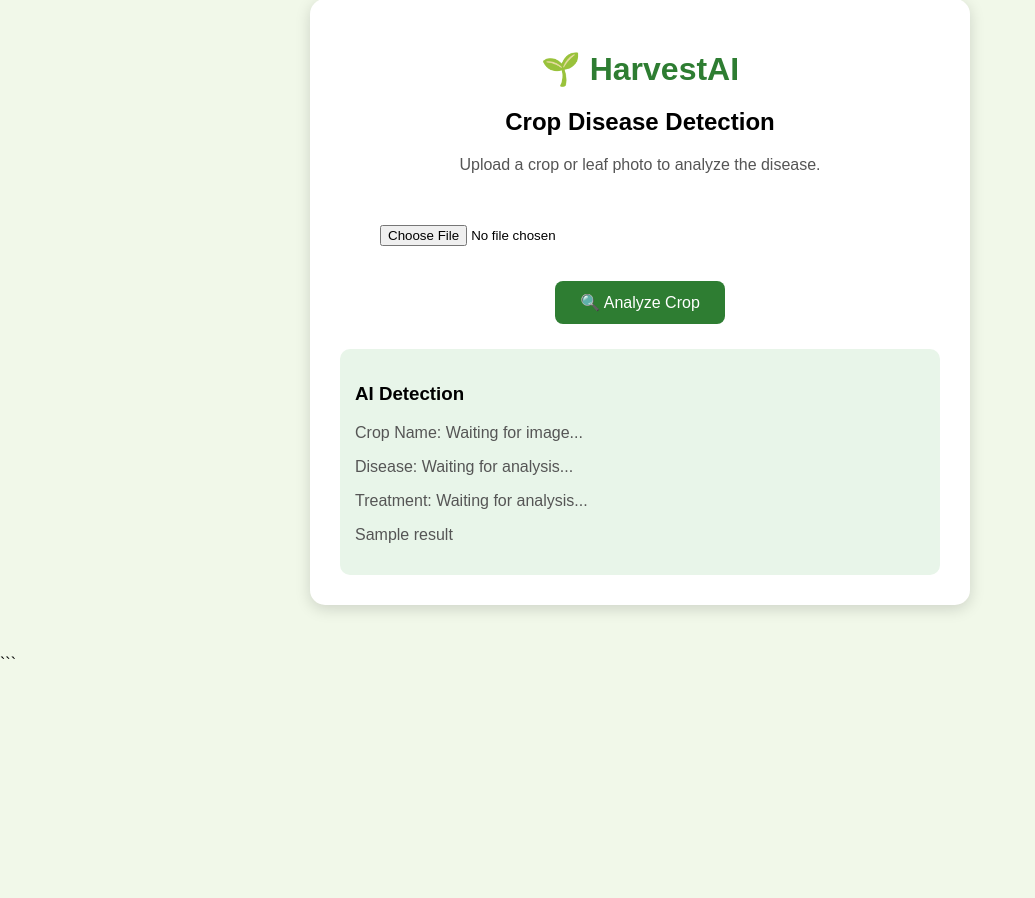
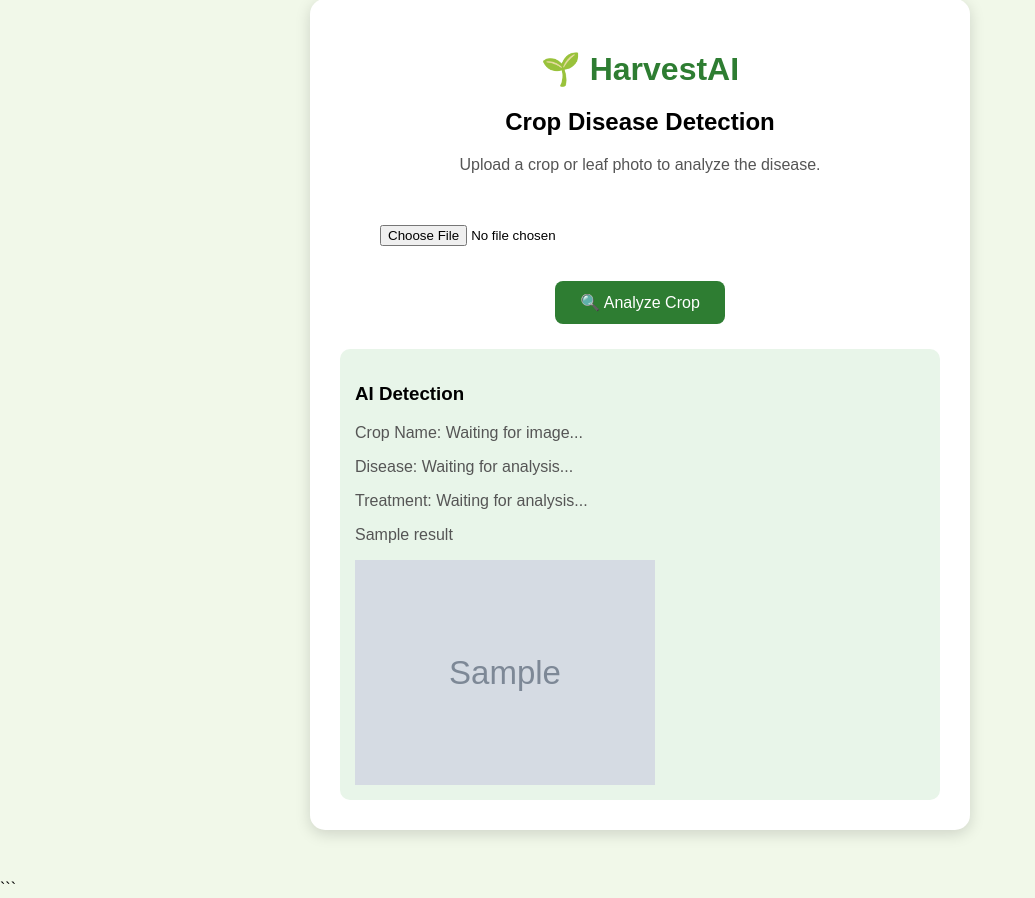
Before and after one commit to swaroopvelaga4-hub/REALTIMECHAT, a Python web app: template templates/crop_disease.html in a window 1280 px wide. Shown: the part 69-967 px from the top of the page, without its empty margins (0-1035 px from the left). Before the commit the page ends 728 px from the top, so only its background shows below. Run offline with Jinja, Linux system fonts and the light colour scheme; the template is opened without the code that fills it: most values are stand-ins (such as "Sample title", 1, 10 or a date in 2020); grey boxes marked "Sample" are stand-in pictures.

Commit message:
Update crop_disease.html

```diff
--- a/templates/crop_disease.html
+++ b/templates/crop_disease.html
@@ -91,6 +91,9 @@
         {% if result %}
 <p>{{ result }}</p>
 {% endif %}
+        {% if image_url %}
+<img src="{{ image_url }}" alt="Uploaded Crop" width="300">
+{% endif %}
     </div>
 
 </div>
```
